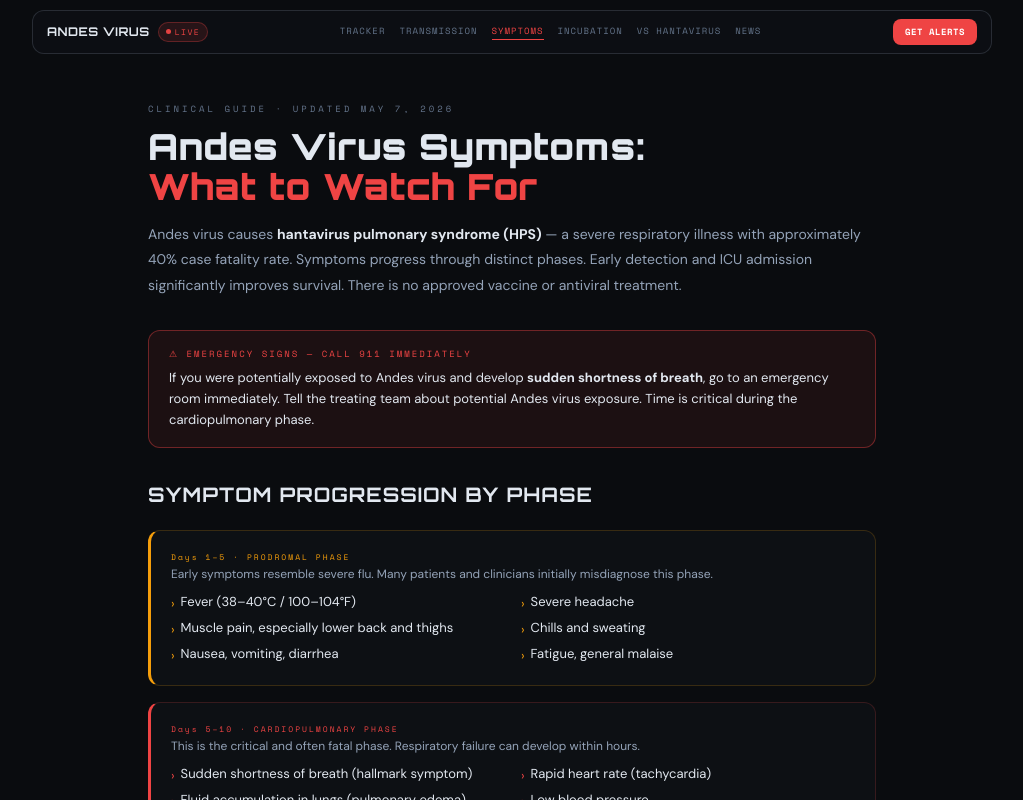
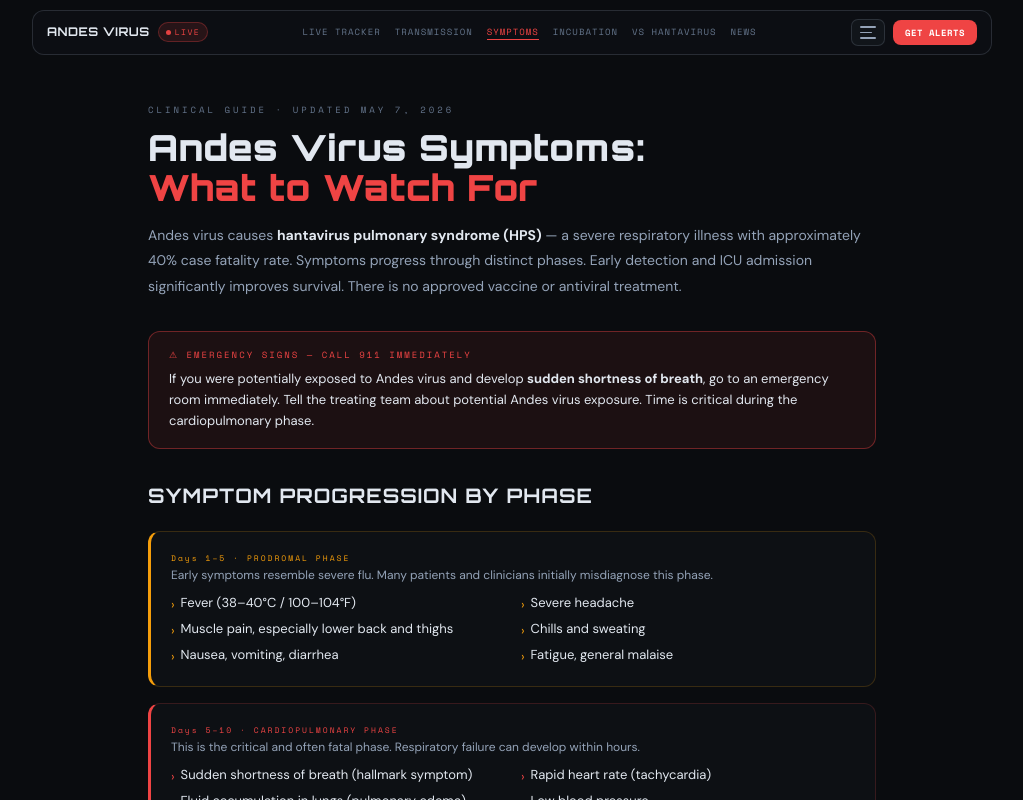
Before and after one commit to Wesam-Ventures/AndesVirusTracker, a Next.js app: page /andes-virus-symptoms in a window 1280 px wide. Shown: the top 800 px of the page, without its empty margins (128-1151 px from the left). Built offline with nearby package versions, Linux system fonts and the light colour scheme.

Commit message:
fix: hamburger mobile nav + map default to 2D to avoid stuck loading state
- SiteNav: hamburger menu on mobile shows all 6 pages in dropdown
- GlobeComponent: default isMobile=true so 2D map shows immediately, upgrades to 3D on desktop after WebGL check

```diff
--- a/src/components/GlobeComponent.tsx
+++ b/src/components/GlobeComponent.tsx
@@ -148,27 +148,18 @@ function DesktopGlobe() {
 
 // ── Main export — picks globe vs map based on device ─────────────────────────
 export default function GlobeComponent() {
-  const [isMobile, setIsMobile] = useState<boolean | null>(null)
+  const [isMobile, setIsMobile] = useState(true) // default to safe 2D map
 
   useEffect(() => {
-    // Check for mobile AND WebGL support
     const mobile = window.innerWidth < 768
     let webglOk = false
     try {
       const canvas = document.createElement('canvas')
       webglOk = !!(canvas.getContext('webgl') || canvas.getContext('experimental-webgl'))
     } catch {}
+    // Only use 3D globe on desktop with WebGL support
     setIsMobile(mobile || !webglOk)
   }, [])
 
-  // Loading state — show placeholder while detecting
-  if (isMobile === null) {
-    return (
-      <div style={{ height: 320, background: '#060810', display: 'flex', alignItems: 'center', justifyContent: 'center' }}>
-        <div className="font-mono" style={{ fontSize: 10, color: '#475569', letterSpacing: 2 }}>LOADING MAP...</div>
-      </div>
-    )
-  }
-
   return isMobile ? <MobileMap /> : <DesktopGlobe />
 }
--- a/src/components/SiteNav.tsx
+++ b/src/components/SiteNav.tsx
@@ -1,22 +1,27 @@
 'use client'
 import Link from 'next/link'
 import { usePathname } from 'next/navigation'
+import { useState } from 'react'
 
 const NAV_LINKS = [
-  { href: '/',                              label: 'TRACKER' },
-  { href: '/andes-virus-transmission',      label: 'TRANSMISSION' },
-  { href: '/andes-virus-symptoms',          label: 'SYMPTOMS' },
-  { href: '/andes-virus-incubation-period', label: 'INCUBATION' },
-  { href: '/andes-virus-vs-hantavirus',     label: 'VS HANTAVIRUS' },
-  { href: '/andes-virus-news',              label: 'NEWS' },
+  { href: '/',                              label: 'Live Tracker' },
+  { href: '/andes-virus-transmission',      label: 'Transmission' },
+  { href: '/andes-virus-symptoms',          label: 'Symptoms' },
+  { href: '/andes-virus-incubation-period', label: 'Incubation' },
+  { href: '/andes-virus-vs-hantavirus',     label: 'vs Hantavirus' },
+  { href: '/andes-virus-news',              label: 'News' },
 ]
 
 export default function SiteNav() {
   const path = usePathname()
+  const [open, setOpen] = useState(false)
 
   return (
+    <>
       <div style={{ position: 'sticky', top: 0, zIndex: 100, padding: '10px 12px 0' }}>
         <nav className="glass" style={{ maxWidth: 960, margin: '0 auto', borderRadius: 12, padding: '8px 14px', display: 'flex', alignItems: 'center', justifyContent: 'space-between', gap: 8 }}>
+
+          {/* Logo + LIVE */}
           <div style={{ display: 'flex', alignItems: 'center', gap: 8, flexShrink: 0 }}>
             <Link href="/" className="font-display" style={{ fontSize: 12, fontWeight: 700, color: 'var(--fg)', letterSpacing: 0.5, whiteSpace: 'nowrap', textDecoration: 'none' }}>
               ANDES VIRUS
@@ -28,23 +33,68 @@ export default function SiteNav() {
           </div>
 
           {/* Desktop links */}
-        <div className="hidden md:flex" style={{ gap: 14, alignItems: 'center', overflow: 'hidden' }}>
+          <div className="hidden md:flex" style={{ gap: 14, alignItems: 'center' }}>
             {NAV_LINKS.map(l => (
               <Link key={l.href} href={l.href} className="font-mono" style={{
                 fontSize: 9, letterSpacing: 1, textDecoration: 'none', whiteSpace: 'nowrap',
                 color: path === l.href ? 'var(--red)' : 'var(--fg-dim)',
+                paddingBottom: 1,
                 borderBottom: path === l.href ? '1px solid var(--red)' : '1px solid transparent',
-              paddingBottom: 1, transition: 'color 150ms',
               }}>
-              {l.label}
+                {l.label.toUpperCase()}
               </Link>
             ))}
           </div>
 
-        <Link href="/#alerts" style={{ background: 'var(--red)', color: '#fff', borderRadius: 8, padding: '6px 12px', fontSize: 9, fontWeight: 700, letterSpacing: 0.5, textDecoration: 'none', fontFamily: 'Space Mono, monospace', whiteSpace: 'nowrap', flexShrink: 0 }}>
+          {/* Right side: hamburger (mobile) + GET ALERTS */}
+          <div style={{ display: 'flex', alignItems: 'center', gap: 8, flexShrink: 0 }}>
+            {/* Hamburger — mobile only */}
+            <button
+              className="md:hidden"
+              onClick={() => setOpen(o => !o)}
+              style={{ background: 'var(--bg-2)', border: '1px solid var(--line-strong)', borderRadius: 7, padding: '6px 8px', cursor: 'pointer', display: 'flex', flexDirection: 'column', gap: 4 }}
+              aria-label="Menu"
+            >
+              {open ? (
+                <span style={{ fontFamily: 'Space Mono', fontSize: 11, color: 'var(--fg-mute)', lineHeight: 1 }}>✕</span>
+              ) : (
+                <>
+                  <div style={{ width: 16, height: 1.5, background: 'var(--fg-mute)', borderRadius: 1 }} />
+                  <div style={{ width: 12, height: 1.5, background: 'var(--fg-mute)', borderRadius: 1 }} />
+                  <div style={{ width: 16, height: 1.5, background: 'var(--fg-mute)', borderRadius: 1 }} />
+                </>
+              )}
+            </button>
+
+            <Link href="/#alerts" style={{ background: 'var(--red)', color: '#fff', borderRadius: 8, padding: '6px 12px', fontSize: 9, fontWeight: 700, letterSpacing: 0.5, textDecoration: 'none', fontFamily: 'Space Mono, monospace', whiteSpace: 'nowrap' }}>
               GET ALERTS
             </Link>
+          </div>
         </nav>
+
+        {/* Mobile dropdown */}
+        {open && (
+          <div className="glass md:hidden" style={{
+            maxWidth: 960, margin: '4px auto 0', borderRadius: 12,
+            display: 'flex', flexDirection: 'column', gap: 1, overflow: 'hidden',
+          }}>
+            {NAV_LINKS.map(l => (
+              <Link key={l.href} href={l.href}
+                onClick={() => setOpen(false)}
+                style={{
+                  padding: '14px 20px', textDecoration: 'none', fontFamily: 'Space Mono, monospace',
+                  fontSize: 11, letterSpacing: 1, display: 'flex', justifyContent: 'space-between', alignItems: 'center',
+                  background: path === l.href ? 'rgba(239,68,68,0.08)' : 'transparent',
+                  color: path === l.href ? 'var(--red)' : 'var(--fg)',
+                  borderBottom: '1px solid var(--line)',
+                }}>
+                {l.label}
+                <span style={{ color: 'var(--fg-dim)', fontSize: 10 }}>→</span>
+              </Link>
+            ))}
           </div>
+        )}
+      </div>
+    </>
   )
 }
```
Lines whose indentation alone changed are shown as unchanged.
